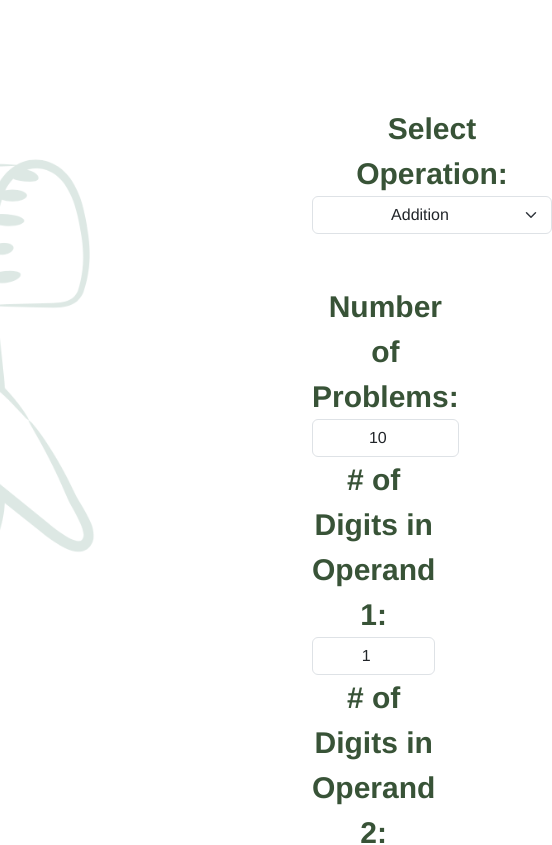
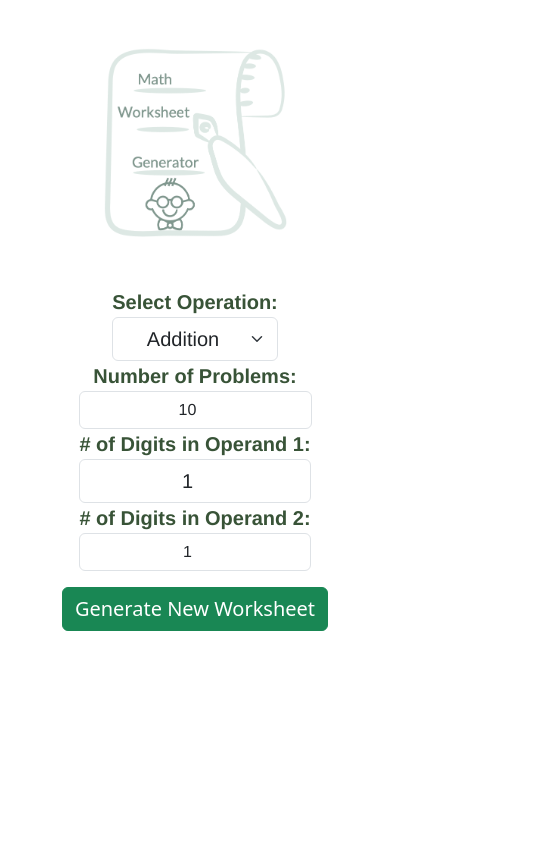
Before and after one commit to Johndunking/mathworksheets, a React (Create React App) app: page / in a window 390 px wide. Shown: the top 845 px of the page, 552 px wide, since content can reach past the window. Built offline with nearby package versions, Linux system fonts and the light colour scheme.

Commit message:
mobilized all components and customized favicon

```diff
--- a/src/App.css
+++ b/src/App.css
@@ -40,8 +40,12 @@ option, input, .select {
 
 .generator-options {
   padding-top: 50px;
-  margin-left: 300px;
   color: #385337;
+}
+
+.logo{
+  width: 50%;
+  margin: auto;
 }
 
 .operand {
@@ -83,6 +87,33 @@ option, input, .select {
   margin-right: 150px;
   margin-bottom: 150px;
 }
+@media (max-width: 576px) {
+  /* Small devices (576px and below) */
+  .custom-label {
+    font-size: 20px; /* Adjust the font size as needed */
+  }
+
+.logo{
+  width: 100%;
+  margin: auto;
+}
+
+}
+
+@media (min-width: 577px) and (max-width: 768px) {
+  /* Medium devices (577px to 768px) */
+  .custom-label {
+    font-size: 16px; /* Adjust the font size as needed */
+  }
+
+.logo{
+  width: 100%;
+  margin: auto;
+}
+
+}
+
+/* Add more media queries for larger screens if necessary */
 
 
 /* Media query for better print styling */
--- a/src/App.js
+++ b/src/App.js
@@ -115,21 +115,22 @@ function App() {
     <div className="col-md-12">
       <div className="header">
         {!problemsGenerated && (
-                <h1 className="text-center">
-                  <img src={logo} alt='logo' style={{width: '25rem', position:'absolute', marginLeft:'-500px', marginTop:'100px'}} />
+          <h1 className="text-center logo">
+            <img src={logo} alt='logo'  className='img-fluid w-50' />
           </h1>
         )}
       </div>
+
       {!problemsGenerated ? (
-            <div className="generator-options">
-              <div className='text-center'>
-              <label>
+        <div className="generator-options row">
+          <div className="col-md-6 text-center">
+            <label className='custom-label'>
               Select Operation:
               <select
-                  className="form-select"
+                className="form-select custom-label"
                 value={selectedOperation}
                 onChange={handleOperationChange}
-                  style={{width:'15rem', marginBottom:'50px'}}
+
               >
                 <option value="+">Addition</option>
                 <option value="-">Subtraction</option>
@@ -138,8 +139,9 @@ function App() {
               </select>
             </label>
           </div>
-              <div className='text-center'>
-              <label>
+
+          <div className="col-md-6 text-center">
+            <label className='custom-label'>
               Number of Problems:
               <input
                 type="number"
@@ -150,12 +152,13 @@ function App() {
               />
             </label>
           </div>
-              <div className='text-center'>
-              <label>
+
+          <div className="col-md-6 text-center">
+            <label className='custom-label'>
               # of Digits in Operand 1:
               <input
                 type="number"
-                  className="form-control"
+                className="form-control custom-label"
                 value={digitsInOperand1}
                 onChange={handleDigitsInOperand1Change}
                 min="1"
@@ -163,8 +166,9 @@ function App() {
               />
             </label>
           </div>
-              <div className='text-center'>
-              <label>
+
+          <div className="col-md-6 text-center">
+            <label className='custom-label'>
               # of Digits in Operand 2:
               <input
                 type="number"
@@ -176,9 +180,10 @@ function App() {
               />
             </label>
           </div>
-              <div className='text-center'>
+
+          <div className="col-12 text-center mt-3">
             <button
-                className="btn btn-success mt-3"
+              className="btn btn-success custom-label"
               onClick={generateProblems}
             >
               Generate New Worksheet
@@ -195,7 +200,7 @@ function App() {
 )}
             <div className="row">
               {problems.map((row, rowIndex) => (
-                <div key={rowIndex} className="col-lg-3 col-6">
+                <div key={rowIndex} className="col-lg-3 col-8">
                   {row.map((p, colIndex) => (
                     <div
                       key={colIndex}
@@ -221,7 +226,6 @@ function App() {
                 </div>
               ))}
             </div>
-          )
           {problemsGenerated && (
             <div
               className="footer"
```
Also changed, not shown: 1 other file (tests, documents, lock files or other folders). Lines whose indentation alone changed are shown as unchanged.
